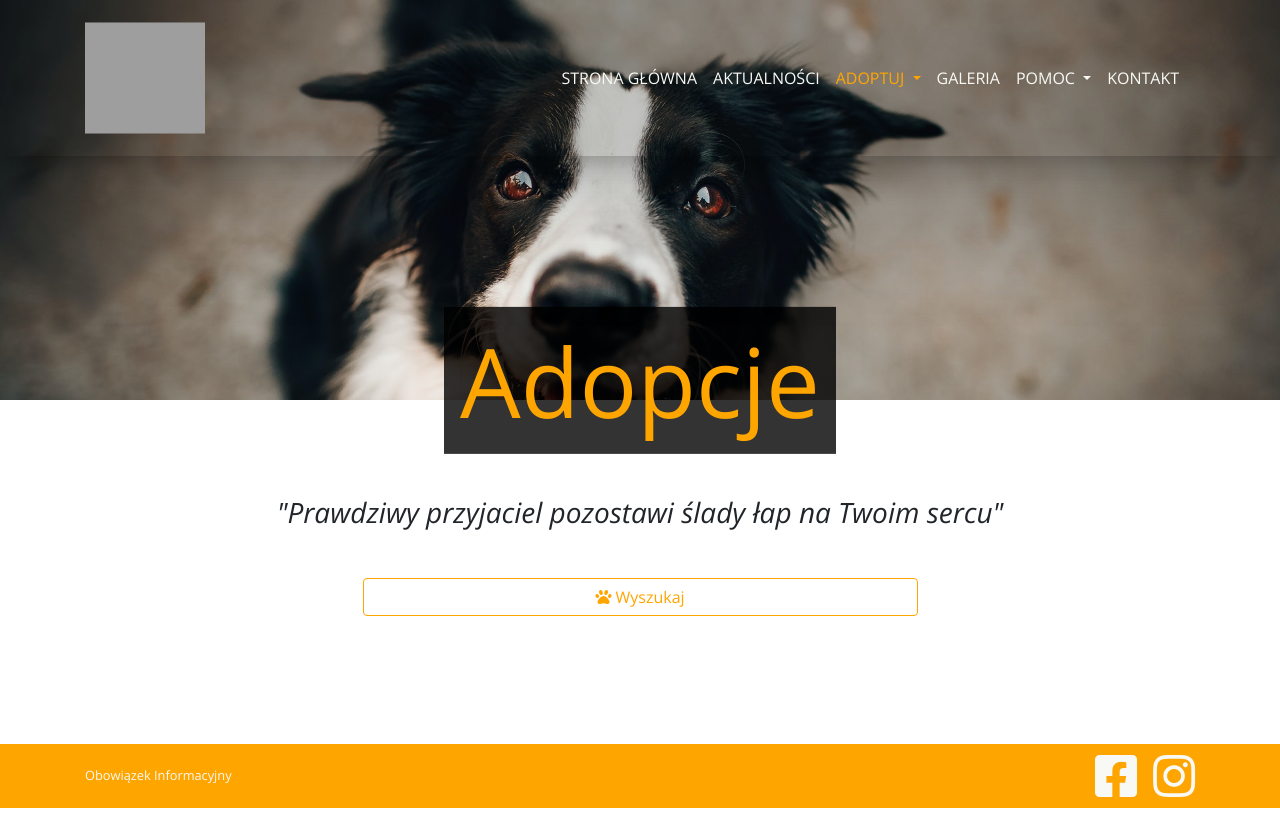
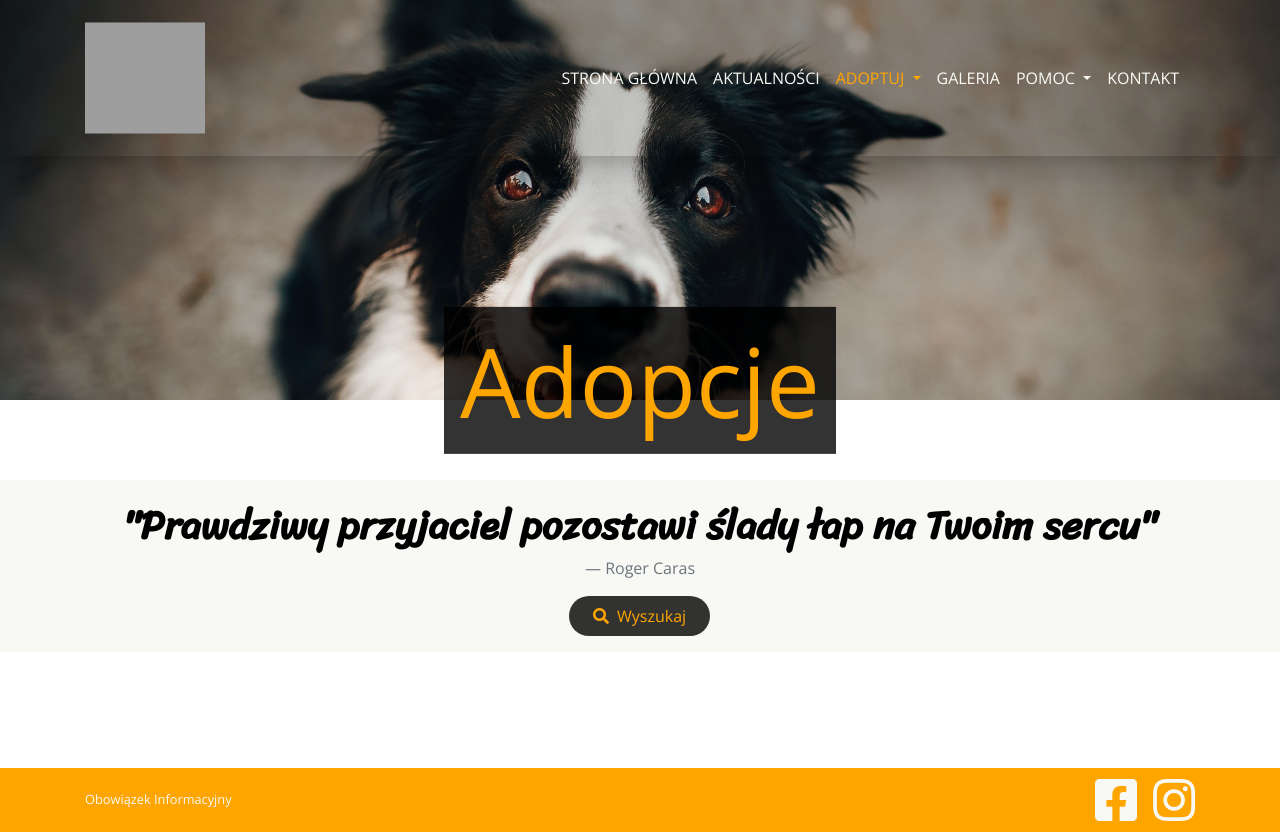
Before and after one commit to kermox/schronisko_krakow, a Django app: page /animals/ in a window 1280 px wide. Before the commit the page ends 808 px from the top, so only its background shows below. Run offline with Django 3.2, Linux system fonts and the light colour scheme; data that the repository does not hold is empty; parts of the project's set-up code (start-up, migrations or seed data) failed here and were passed over; some libraries are stand-ins or nearby versions; grey boxes are pictures that could not be loaded.

Commit message:
refactor: clean up html and css

```diff
--- a/static_src/sass/_styles.scss
+++ b/static_src/sass/_styles.scss
@@ -72,7 +72,7 @@
 @include media-breakpoint-down(xs) {
   .header-text {
     h1 {
-      font-size: 3rem;
+      font-size: 4.5rem;
     }
   }
 }
--- a/templates/shelter/animal-list.html
+++ b/templates/shelter/animal-list.html
@@ -10,64 +10,61 @@
         <div class="header-text d-flex justify-content-center w-100">
             <h1 class="display-1 px-3 py-3">Adopcje</h1>
         </div>
-        <div class="container">
         <div class="modal fade" id="exampleModal" tabindex="-1" role="dialog"
              aria-labelledby="exampleModalLabel"
              aria-hidden="true">
-                <div class="modal-dialog modal-dialog-centered w-100" role="document">
+            <div class="modal-dialog modal-dialog-centered" role="document">
                 <div class="modal-content">
                     <div class="modal-body">
                         <button type="button" class="close" data-dismiss="modal" aria-label="Close">
                             <span aria-hidden="true">&times;</span>
                         </button>
                         <form action="{% url 'animal-list' %}" method="get" class="search-form">
-                                <div class="md-form form-sm">
                             <label for="identification_number">Nr identyfikacyjny</label>
-                                    {% render_field form.identification_number placeholder="Nr identyfikacyjny" id="identification_number" class='form-control form-control-sm border-0' %}
-                                </div>
-                                <div class="md-form form-sm">
+                            {% render_field form.identification_number placeholder="Nr identyfikacyjny" id="identification_number" class='form-control form-control-sm border-0 form-input' %}
                             <label for="chip_number">Nr chip</label>
-                                    {% render_field form.chip_number placeholder="numer chip" id="chip_number" class='form-control form-control-sm border-0' %}
-                                </div>
-                                <div class="md-form form-sm">
+                            {% render_field form.chip_number placeholder="numer chip" id="chip_number" class='form-control form-control-sm border-0 form-input' %}
                             <label for="name">Imię</label>
-                                    {% render_field form.name placeholder="imię" id="name" class='form-control form-control-sm border-0' %}
-                                </div>
-
-                                <div class="md-form form-sm">
+                            {% render_field form.name placeholder="imię" id="name" class='form-control form-control-sm border-0 form-input' %}
                             <label for="id_size">Rozmiar</label>
-                                    {% render_field form.size class='form-control form-control-sm border-0' %}
-                                </div>
-                                <div class="md-form form-sm">
+                            {% render_field form.size class='form-control form-control-sm border-0 form-input' %}
                             <label for="id_species">Gatunek</label>
-                                    {% render_field form.species class='form-control form-control-sm border-0' selected=True %}
-                                </div>
+                            {% render_field form.species class='form-control form-control-sm border-0 form-input' %}
                             <div class="w-100 d-flex justify-content-center mt-3">
-                                    <i class="d-flex align-items-center mt-1 mr-1">{% fa5_icon 'search' %}</i>
-                                    <input type="submit" value="Szukaj" class="text-uppercase mr-4">
+                                <button type="submit" class="text-uppercase btn btn-outline-secondary py-2 px-3"><i
+                                        class="mr-1">{% fa5_icon 'search' %}</i> szukaj
+                                </button>
                             </div>
                         </form>
                     </div>
                 </div>
             </div>
         </div>
-            <div class="main-content py-5">
-                <h3 class="text-center font-weight-lighter font-italic my-5 ">"Prawdziwy przyjaciel pozostawi ślady
-                    łap na Twoim sercu"</h3>
-                <div class="d-flex w-100 justify-content-center">
+        <div class="search-container bg-primary d-flex flex-column justify-content-center align-items-center px-2 py-3 w-100">
+            <div class="container d-flex flex-column align-items-center">
+                <blockquote class="blockquote text-center" id="searchButton">
+                    <p class="mb-0">"Prawdziwy przyjaciel pozostawi ślady
+                        łap na Twoim sercu"</p>
+                    <footer class="blockquote-footer">Roger Caras</footer>
+                </blockquote>
                 <button type="button"
-                            class="search btn btn-outline-secondary animate__animated animate__fadeInDown animate__delay-1s mb-3"
+                        class="search-animals-button btn animate__animated animate__tada animate__delay-1s py-2 px-4 d-flex justify-content-center align-items-center"
                         data-toggle="modal" data-target="#exampleModal">
-                        {% fa5_icon "paw" %} Wyszukaj
+                    {% fa5_icon "search" size='fa-2x' color='white' %} <span class="ml-2">Wyszukaj</span>
                 </button>
             </div>
+        </div>
+        <div class="container">
+            <div class="animal-cards py-3">
                 <div class="row">
                     {% for i in page_obj %}
-                        <div class="card py-3 px-3 col-12 col-md-6 col-lg-4 d-flex align-items-center">
+                        <div class="col-12 col-md-6 col-lg-4 px-3 py-3">
+                            <a href="{% url 'animal-detail' i.slug %}" class="animal-card-link text-decoration-none">
+                                <div class="card d-flex align-items-center">
                                     <img class="card-img-top" src="{{ i.photo.url }}" alt="Fotografia zwierzaka">
                                     <div class="card-body w-100">
                                         <div class="card-body-overlay"></div>
-                                <div class="h-container d-flex justify-content-start">
+                                        <div class="card-header-container d-flex justify-content-start">
                                             <h5 class="card-title px-1 py-1">
                                                 {% if i.age > 4 %}
                                                     {{ i.name }} / {{ i.age }} lat
@@ -80,12 +77,15 @@
                                         </div>
                                         <p class="card-text truncate">{{ i.additional_information }}</p>
                                     </div>
-                            <a href="{% url 'animal-detail' i.slug %}"
-                               class="btn btn-primary w-50 mt-2">Więcej...</a>
+                                    <button type="button" class="btn btn-primary w-75 mt-2 py-2">Więcej..</button>
+                                </div>
+                            </a>
                         </div>
                     {% endfor %}
                 </div>
-                <div class="d-flex justify-content-center mt-3">
+            </div>
+        </div>
+        <div class="pagination d-flex justify-content-center mt-3 mb-5">
             {% if is_paginated %}
                 {% if page_obj.has_previous %}
                     <a href="?page=1"
@@ -104,7 +104,5 @@
                 {% endif %}
             {% endif %}
         </div>
-            </div>
-        </div>
     </section>
 {% endblock %}
```
Also changed, not shown: static_src/sass/_animal-list.scss (+70 -13 lines), static_compiled/css/main.css. Lines whose indentation alone changed are shown as unchanged.
